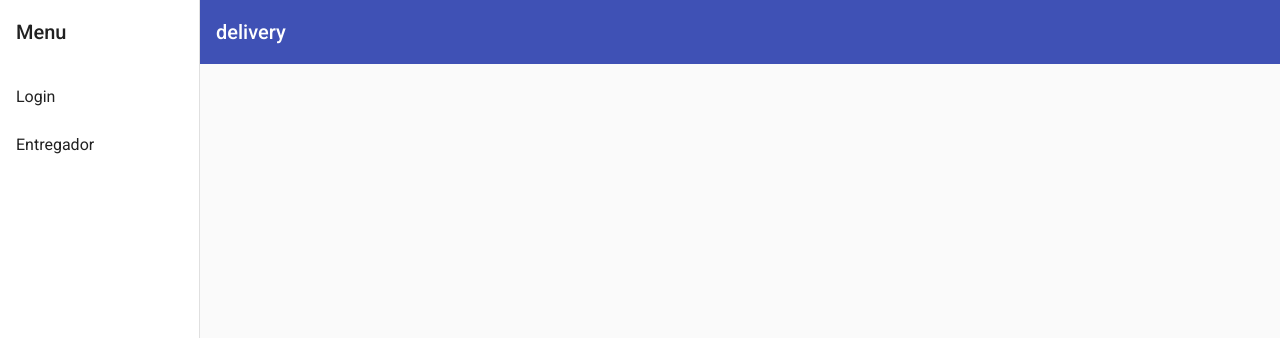
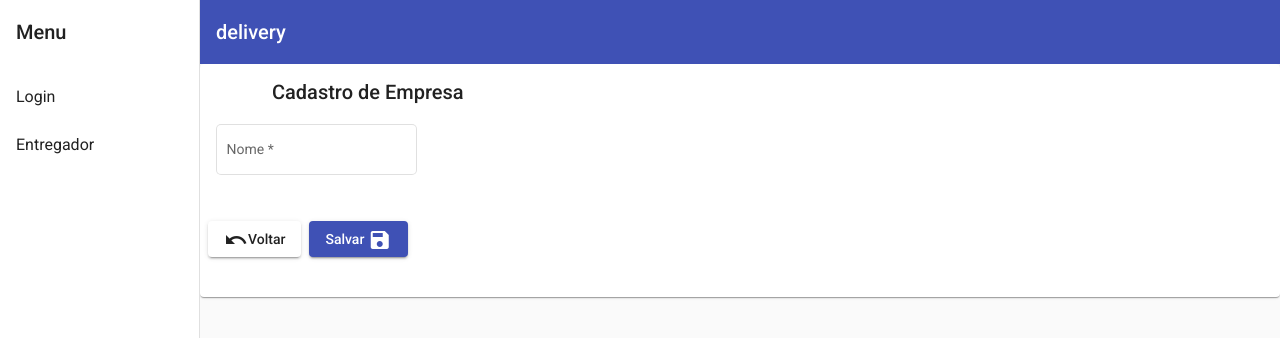
Before and after one commit to claudemirferreira/setebit-delivery-web, an Angular app: page /cadastro-entregador in a window 1280 px wide. Before the commit this address led to /. Shown: the top 338 px of the page. Built offline with nearby package versions, Linux system fonts and the light colour scheme.

Commit message:
implementei a exclusão

```diff
--- a/angular.json
+++ b/angular.json
@@ -32,7 +32,8 @@
             ],
             "styles": [
               "./node_modules/@angular/material/prebuilt-themes/indigo-pink.css",
-              "src/styles.scss"
+              "src/styles.scss",
+              "node_modules/ngx-toastr/toastr.css"
             ],
             "scripts": []
           },
--- a/package.json
+++ b/package.json
@@ -25,6 +25,7 @@
     "@angular/platform-browser-dynamic": "~12.2.0",
     "@angular/router": "~12.2.0",
     "express": "^4.17.1",
+    "ngx-toastr": "^14.1.4",
     "rxjs": "~6.6.0",
     "tslib": "^2.3.0",
     "zone.js": "~0.11.4"
--- a/src/app/app-routing.module.ts
+++ b/src/app/app-routing.module.ts
@@ -1,5 +1,6 @@
 import { NgModule } from '@angular/core';
 import { RouterModule, Routes } from '@angular/router';
+import { CadastroEntregadorComponent } from './components/entregador/cadastro-entregador/cadastro-entregador.component';
 import { EntregadorComponent } from './components/entregador/entregador.component';
 import { LoginComponent } from './components/login/login.component';
 
@@ -10,6 +11,9 @@ const routes: Routes = [
   {
     path:"entregador", component:EntregadorComponent
   },
+  {
+    path:"cadastro-entregador", component:CadastroEntregadorComponent
+  },
 ];
 
 @NgModule({
--- a/src/app/app.module.ts
+++ b/src/app/app.module.ts
@@ -18,13 +18,23 @@ import { MatListModule } from '@angular/material/list';
 import { MatDialogModule } from '@angular/material/dialog';
 import { MatTableModule } from '@angular/material/table';
 import { MatCardModule } from '@angular/material/card';
+import { MatFormFieldModule} from '@angular/material/form-field';
+import { MatInputModule } from '@angular/material/input';
+import { MatSnackBarModule } from '@angular/material/snack-bar';
+import { FormsModule, ReactiveFormsModule } from '@angular/forms';
+
+import { CadastroEntregadorComponent } from './components/entregador/cadastro-entregador/cadastro-entregador.component';
+import { ToastrModule } from 'ngx-toastr';
+
+
 
 @NgModule({
   declarations: [
     AppComponent,
     NavComponent,
     LoginComponent,
-    EntregadorComponent
+    EntregadorComponent,
+    CadastroEntregadorComponent
   ],
   imports: [
     BrowserModule,
@@ -39,7 +49,16 @@ import { MatCardModule } from '@angular/material/card';
     HttpClientModule,
     MatTableModule,
     MatDialogModule,
-    MatCardModule
+    MatCardModule,
+    MatFormFieldModule,
+    MatInputModule,
+    MatSnackBarModule,
+    FormsModule,
+    ReactiveFormsModule,
+    ToastrModule.forRoot({
+      preventDuplicates: true,
+      enableHtml: true
+    }),
   ],
   providers: [],
   bootstrap: [AppComponent]
--- /dev/null
+++ b/src/app/components/entregador/cadastro-entregador/cadastro-entregador.component.html
@@ -0,0 +1,48 @@
+<section class="container flex flex-wrap center">
+    <div class="flex-container">
+      <mat-card class="example-card">
+        <form [formGroup]="formGroup" #formDirective="ngForm"  (ngSubmit)="save(formDirective)">
+          <mat-card-header>
+            <div mat-card-avatar class="example-header-image"></div>
+            <mat-card-title>Cadastro de Empresa</mat-card-title>
+          </mat-card-header>
+          <mat-card-content>
+
+        <p>
+              <mat-form-field appearance="outline" class="field-short-text-width">
+                <mat-label>Nome</mat-label>
+                <input [(ngModel)]="objeto.nome" maxlength="100" matInput formControlName="nome" />
+
+                <mat-error *ngIf="
+                    !formGroup.controls['nome'].valid &&
+                    formGroup.controls['nome'].touched
+                  ">
+                  nome obrigatório.
+                </mat-error>
+              </mat-form-field>
+            </p>
+
+          </mat-card-content>
+
+
+          <mat-card-actions>
+            <button
+              mat-raised-button
+              routerLink="/entregador">
+              <i class="material-icons">undo</i>Voltar
+            </button>
+
+            <button mat-raised-button color="primary" type="submit">
+              Salvar
+
+              <mat-icon *ngIf=!loading>
+                <span>save</span>
+              </mat-icon>
+
+            </button>
+          </mat-card-actions>
+
+        </form>
+      </mat-card>
+    </div>
+  </section>
--- /dev/null
+++ b/src/app/components/entregador/cadastro-entregador/cadastro-entregador.component.ts
@@ -0,0 +1,114 @@
+import { Component, OnInit } from '@angular/core';
+import { FormBuilder, FormControl, FormGroup, FormGroupDirective, Validators } from '@angular/forms';
+import { MatDialog } from '@angular/material/dialog';
+import { MatSnackBar } from '@angular/material/snack-bar';
+import { ActivatedRoute, Router } from '@angular/router';
+import { ToastrService } from 'ngx-toastr';
+import { Entregador } from 'src/app/models/entregador';
+import { EntregadorService } from 'src/app/services/entregador.service';
+
+@Component({
+  selector: 'app-cadastro-entregador',
+  templateUrl: './cadastro-entregador.component.html',
+  styleUrls: ['./cadastro-entregador.component.scss']
+})
+export class CadastroEntregadorComponent implements OnInit {
+
+
+  objeto: Entregador = new Entregador();
+  formGroup!: FormGroup;
+  isReadonly = false;
+  submitted = false;
+  loading = false;
+
+  constructor(
+    private service: EntregadorService,
+    private formBuilder: FormBuilder,
+    private route: ActivatedRoute,
+    public dialog: MatDialog,
+    private toastr: ToastrService,
+    private router: Router
+  ) {
+  }
+
+  ngOnInit(): void {
+    this.createForm();
+    this.toastr.clear();
+    this.loading = false;
+    this.objeto = new Entregador();
+    this.loadCompanyData()
+  }
+
+  loadCompanyData() {
+    this.route.params.subscribe((params) => {
+      var cnpj = params['id'];
+      console.log(cnpj);
+      if (!cnpj) {
+        this.objeto = new Entregador();
+      }
+      // else {
+      //   this.service.findById(cnpj).subscribe(
+      //     (Entregador: Entregador) => {
+      //       this.objeto = Entregador;
+      //       this.isReadonly = true;
+      //     },
+      //     (err) => {
+      //       console.log('ocorreu um erro');
+      //       this.toastr.error("Erro ao obter dados da Entregador");
+      //     }
+      //   );
+      // }
+    });
+  }
+
+  createForm() {
+    this.formGroup = this.formBuilder.group({
+      cnpj: [null, Validators.required],
+      nome: [null, Validators.required],
+      email: new FormControl('', [
+        Validators.required,
+        Validators.pattern("^[a-z0-9._%+-]+@[a-z0-9.-]+\.[a-z]{2,4}$")]),
+
+      endereco: [null, Validators.required],
+      telefone: [null, Validators.required],
+    });
+  }
+
+  get f() {
+    return this.formGroup.controls;
+  }
+
+  getFormGroupClass(isInvalid: boolean, isDirty: boolean): {} {
+    return {
+      'form-group': true,
+      'has-error': isInvalid && isDirty,
+      'has-success': !isInvalid && isDirty,
+    };
+  }
+
+  save(formDirective: FormGroupDirective): void {
+    // if (this.formGroup.invalid) {
+    //   return;
+    // }
+
+    this.service.save(this.objeto)
+      .subscribe(
+        (data) => {
+          console.log('lesson saved successfully' + data)
+          this.toastr.success('Registro cadastrado com sucesso!', 'Sucesso');
+          this.router.navigate(['/entregador']);
+        },
+        (err) => {
+          console.log(err)
+          this.toastr.error('Ocorreu um error!', 'Error');
+        });
+
+  }
+
+  onReset(formDirective: FormGroupDirective) {
+    this.submitted = false;
+    this.formGroup.reset();
+    formDirective.resetForm();
+  }
+
+}
--- a/src/app/components/entregador/entregador.component.html
+++ b/src/app/components/entregador/entregador.component.html
@@ -1,11 +1,29 @@
+<mat-card>
+    <mat-card-header>
+        <mat-card-title>Listagem de Entregadores</mat-card-title>
+    </mat-card-header>
+    <mat-card-content>
+        <mat-form-field appearance="legacy">
+            <mat-label>Nome</mat-label>
+            <input matInput placeholder="informe o nome do entregador">
+        </mat-form-field>
+
+    </mat-card-content>
+    <mat-card-actions>
+        <button mat-raised-button color="primary"><mat-icon>search</mat-icon> Pesquisar</button>
+        <button mat-raised-button color="primary" routerLink="/cadastro-entregador">
+            <i class="material-icons">add_circle_outline</i>Novo</button>
+    </mat-card-actions>
+</mat-card>
+
+<mat-card>
     <table mat-table [dataSource]="lista" class="mat-elevation-z8">
-
         <!--- Note that these columns can be defined in any order.
           The actual rendered columns are set as a property on the row definition" -->
 
         <!-- Position Column -->
         <ng-container matColumnDef="id">
-      <th mat-header-cell *matHeaderCellDef> Id. </th>
+            <th mat-header-cell *matHeaderCellDef> Id </th>
             <td mat-cell *matCellDef="let element"> {{element.id}} </td>
         </ng-container>
 
@@ -15,6 +33,20 @@
             <td mat-cell *matCellDef="let element"> {{element.nome}} </td>
         </ng-container>
 
+        <!-- Name Column -->
+        <ng-container matColumnDef="actions">
+            <th mat-header-cell *matHeaderCellDef> Ação </th>
+            <td mat-cell *matCellDef="let element">
+                <button mat-mini-fab color="warn" (click) = "delete(element.id)">
+                    <mat-icon>delete</mat-icon>
+                </button>
+                <button mat-mini-fab color="primary">
+                    <mat-icon>edit</mat-icon>
+                </button>
+            </td>
+        </ng-container>
+
         <tr mat-header-row *matHeaderRowDef="displayedColumns"></tr>
         <tr mat-row *matRowDef="let row; columns: displayedColumns;"></tr>
     </table>
+</mat-card>
--- a/src/app/components/entregador/entregador.component.ts
+++ b/src/app/components/entregador/entregador.component.ts
@@ -1,4 +1,6 @@
 import { Component, OnInit } from '@angular/core';
+import { Router } from '@angular/router';
+import { ToastrService } from 'ngx-toastr';
 import { Entregador } from 'src/app/models/entregador';
 import { EntregadorService } from 'src/app/services/entregador.service';
 
@@ -9,10 +11,14 @@ import { EntregadorService } from 'src/app/services/entregador.service';
 })
 export class EntregadorComponent implements OnInit {
 
-  displayedColumns: string[] = ['id', 'nome'];
+  displayedColumns: string[] = ['id', 'nome', 'actions'];
   lista: Entregador[] = [];
 
-  constructor(private service : EntregadorService) { }
+  constructor(
+    private service : EntregadorService,
+    private toastr: ToastrService,
+    private router: Router
+  ) { }
 
   ngOnInit(): void {
     this.list();
@@ -25,4 +31,25 @@ export class EntregadorComponent implements OnInit {
       console.log('result = ' + this.lista);
      });
   }
+
+  novo(){
+    alert('oi');
+  }
+
+  delete(id: number): void {
+    this.service.delete(id)
+      .subscribe(
+        (data) => {
+          console.log('lesson saved successfully' + data)
+          this.toastr.success('Registro excluído com sucesso!', 'Sucesso');
+          this.list();
+        },
+        (err) => {
+          console.log('ocorreu um error ' + err)
+          this.toastr.error('Ocorreu um error!', 'Error');
+        });
+
+  }
+
+
 }
--- a/src/app/services/entregador.service.ts
+++ b/src/app/services/entregador.service.ts
@@ -21,4 +21,13 @@ export class EntregadorService {
         tap(console.log)
       )
   }
+
+  save(objeto: Entregador) {
+    return this.http.post(this.API, objeto);
+  }
+
+  delete(id:number){
+    return this.http.delete(this.API + id);
+  }
+
 }
```
Also changed, not shown: src/app/components/entregador/cadastro-entregador/cadastro-entregador.component.scss (added), 2 other files (tests, documents, lock files or other folders). Lines whose indentation alone changed are shown as unchanged.
